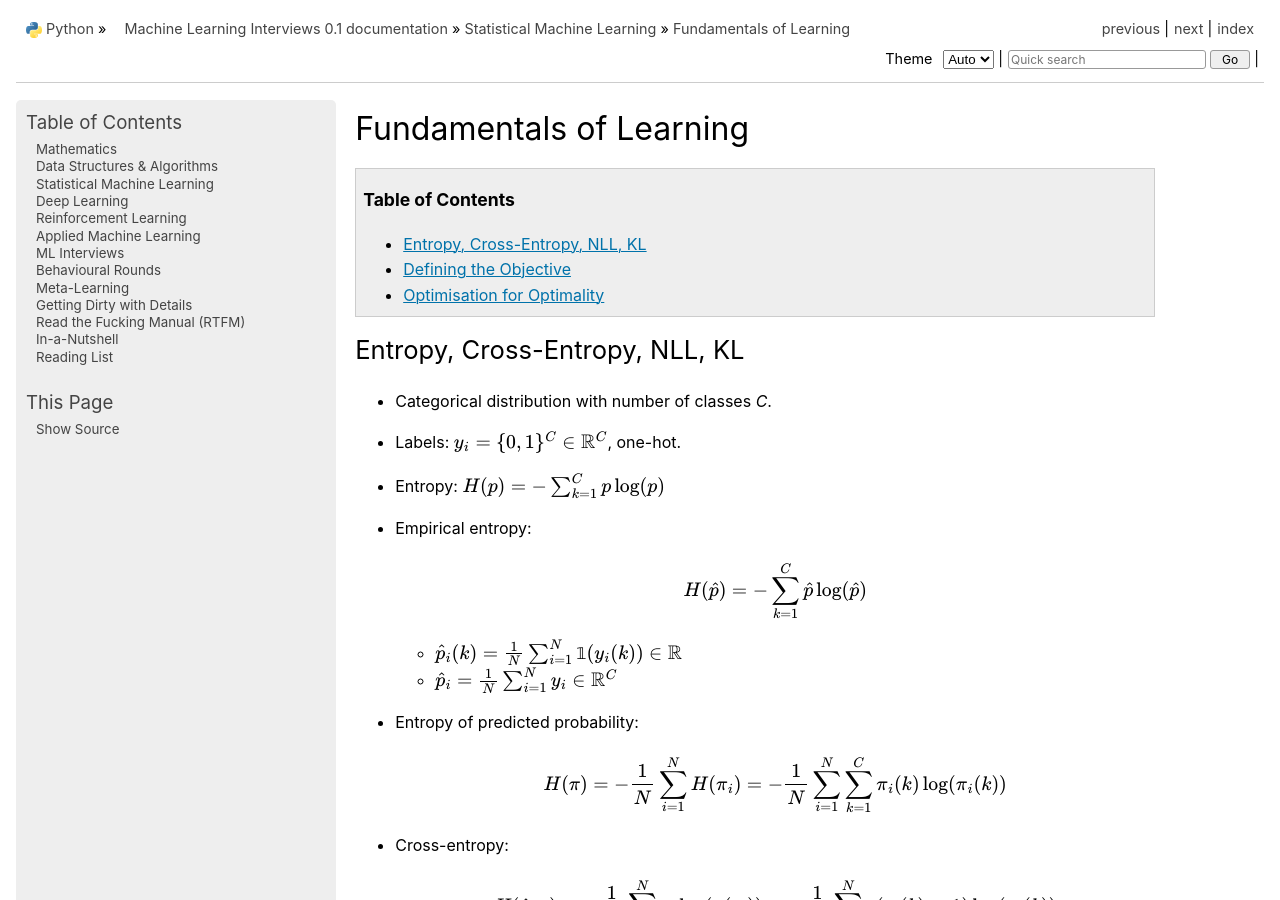
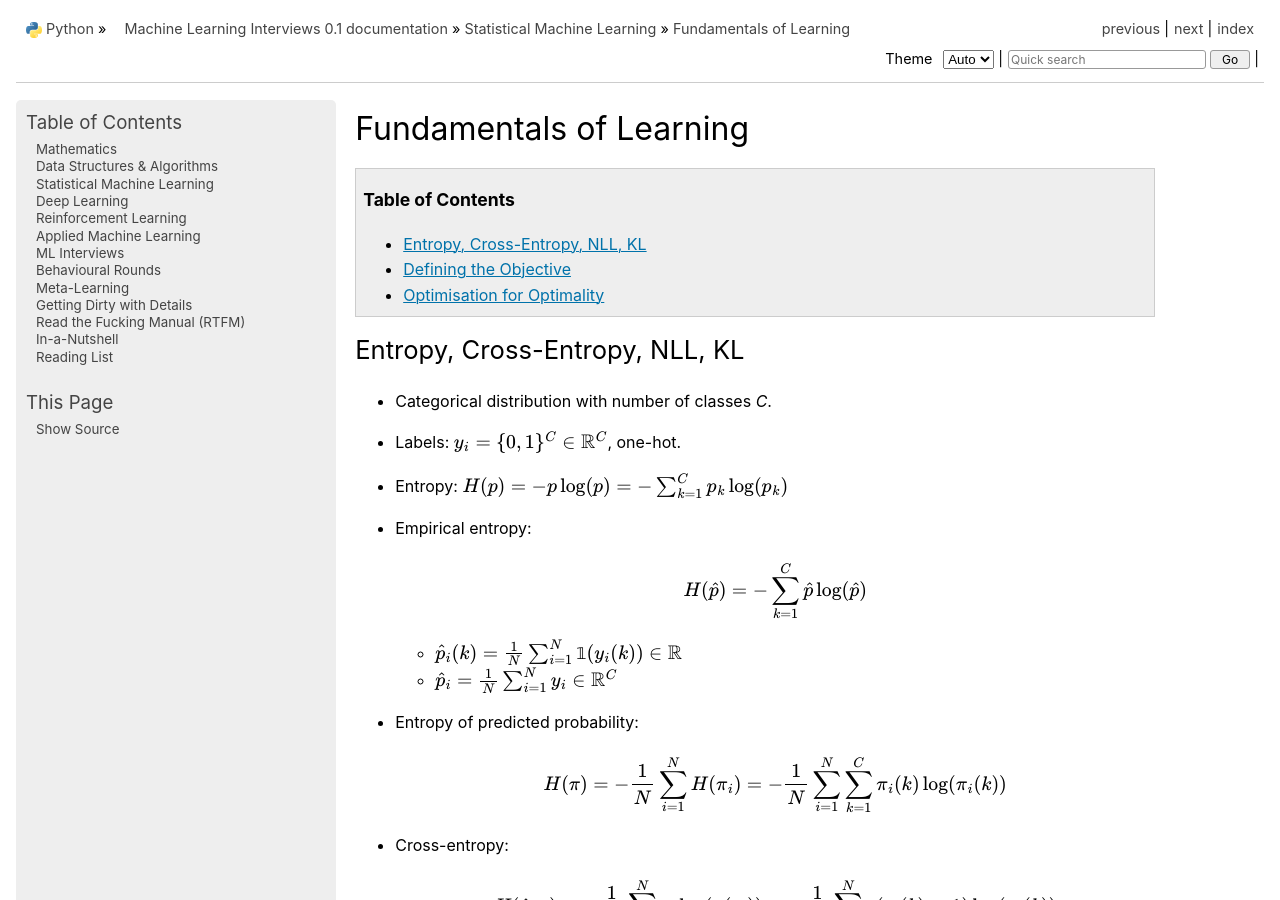
Before and after one commit to uselesstechjunks/leetcode, a Sphinx documentation site: the page built from docs/source/ml/basics.rst, in a window 1280 px wide and 900 px high. Built offline with Sphinx 7.4.7, drawn with Linux system fonts in a browser that asks for light colours; pages that are not in the unit, such as notebooks, are missing from menus.

Commit message:
Update basics.rst

```diff
--- a/docs/source/ml/basics.rst
+++ b/docs/source/ml/basics.rst
@@ -11,7 +11,7 @@ Entropy, Cross-Entropy, NLL, KL
 ************************************************************************************************
 - Categorical distribution with number of classes `C`.
 - Labels: :math:`y_i=\{0,1\}^{C}\in\mathbb{R}^C`, one-hot.
-- Entropy: :math:`H(p)=-\sum_{k=1}^C p\log(p)`
+- Entropy: :math:`H(p)=-p\log(p)=-\sum_{k=1}^C p_k\log(p_k)`
 - Empirical entropy:
 
 	.. math:: H(\hat{p})=-\sum_{k=1}^C \hat{p}\log(\hat{p})
```
